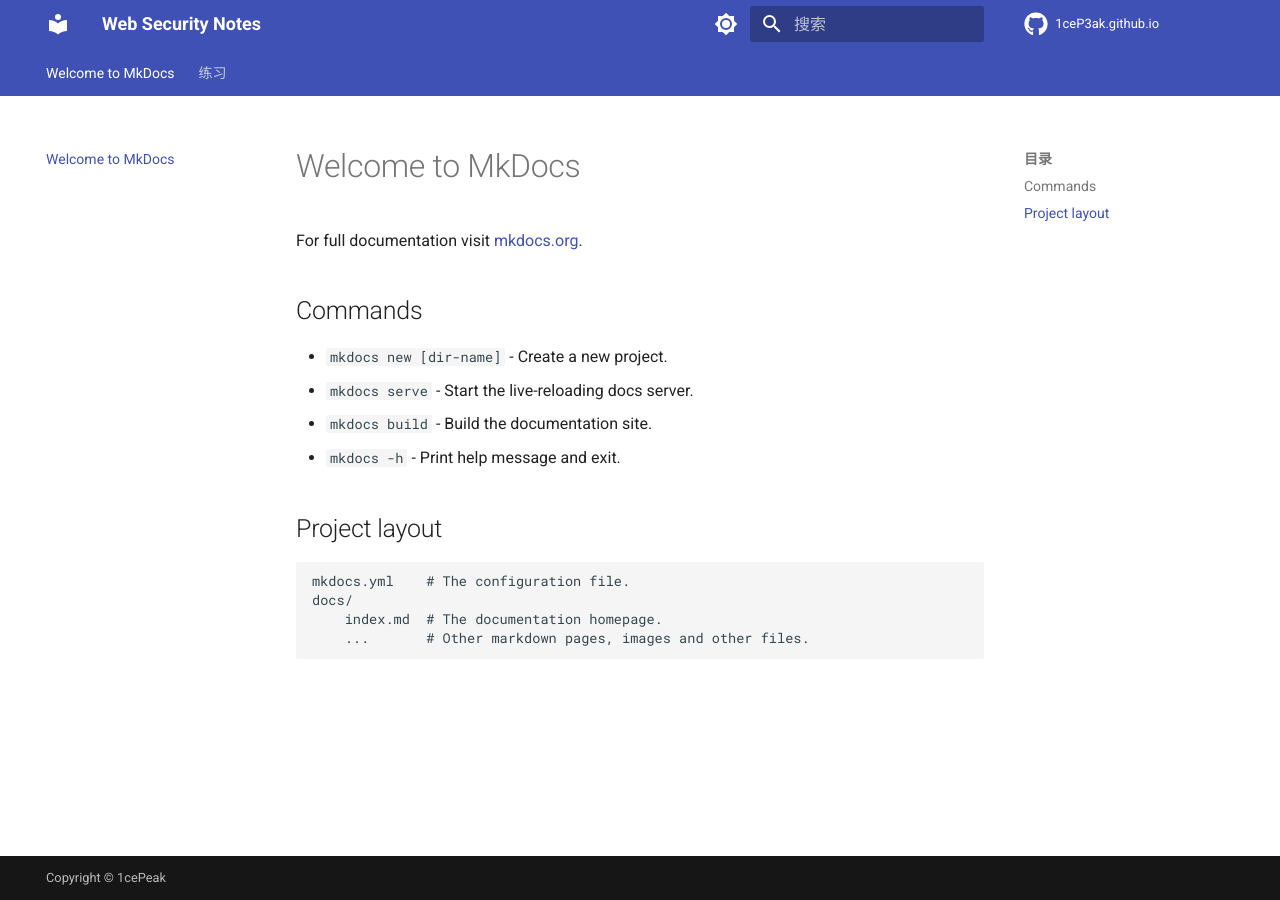
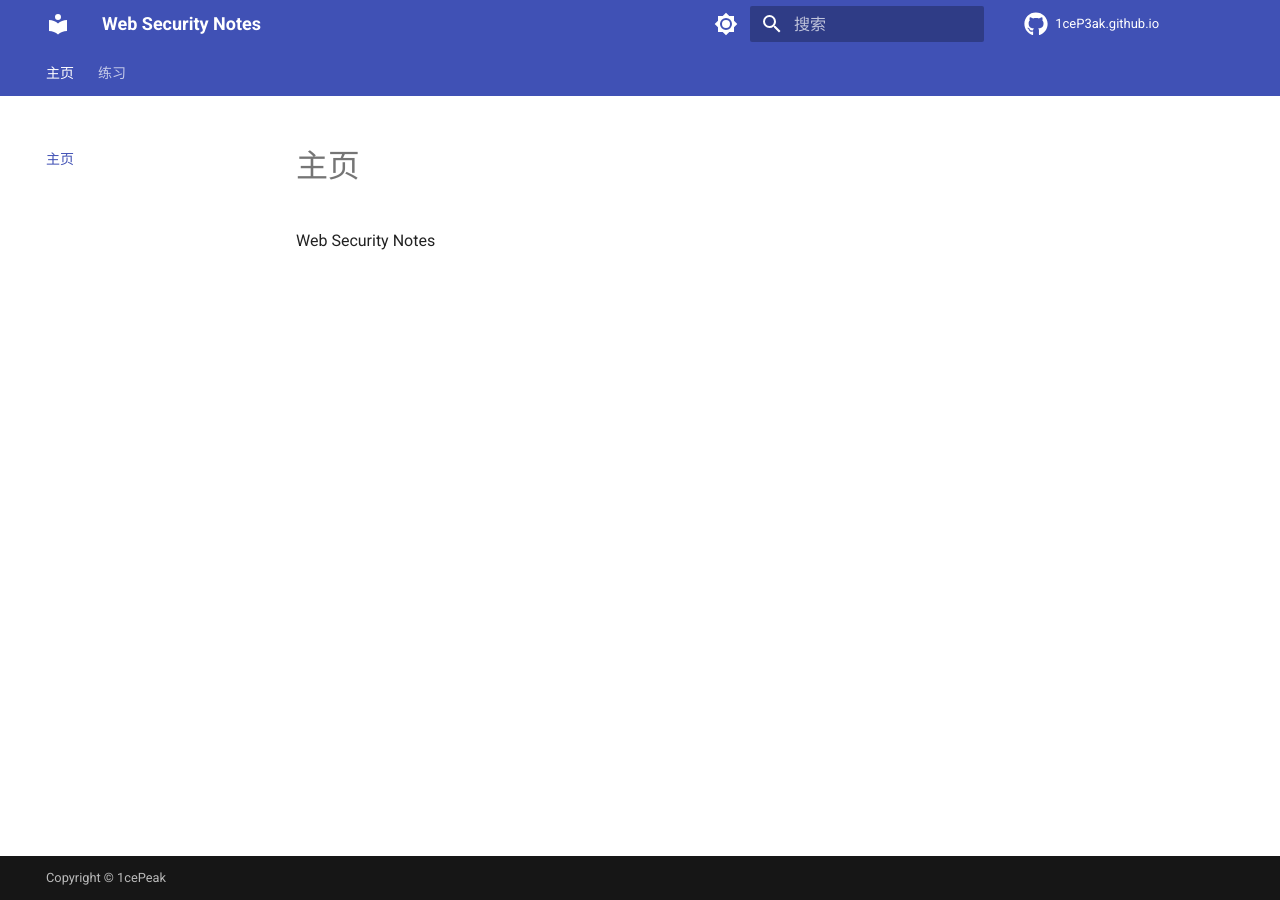
Before and after one commit to 1ceP3ak/WebSecurity, an MkDocs documentation site: the page built from docs/index.md, in a window 1280 px wide. Built offline with MkDocs 1.6.1 and Material for MkDocs 9.7.7, drawn with Linux system fonts in a browser that asks for light colours; comment, search, counter and statistics services are not loaded.

Commit message:
Web Security Notes

```diff
--- a/docs/index.md
+++ b/docs/index.md
@@ -1,17 +1,3 @@
-# Welcome to MkDocs
+# 主页
 
-For full documentation visit [mkdocs.org](https://www.mkdocs.org).
-
-## Commands
-
-* `mkdocs new [dir-name]` - Create a new project.
-* `mkdocs serve` - Start the live-reloading docs server.
-* `mkdocs build` - Build the documentation site.
-* `mkdocs -h` - Print help message and exit.
-
-## Project layout
-
-    mkdocs.yml    # The configuration file.
-    docs/
-        index.md  # The documentation homepage.
-        ...       # Other markdown pages, images and other files.
+Web Security Notes
```
